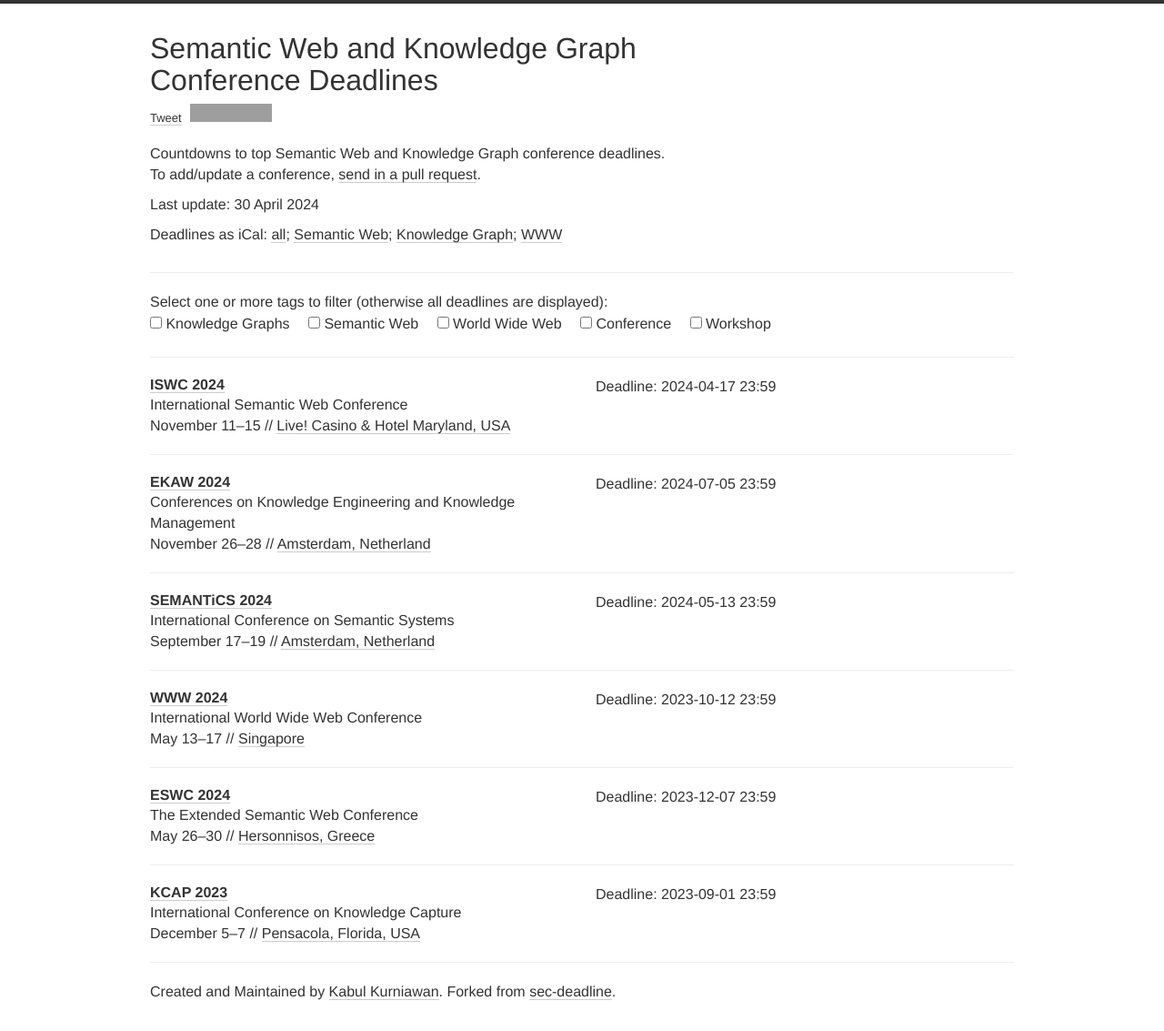
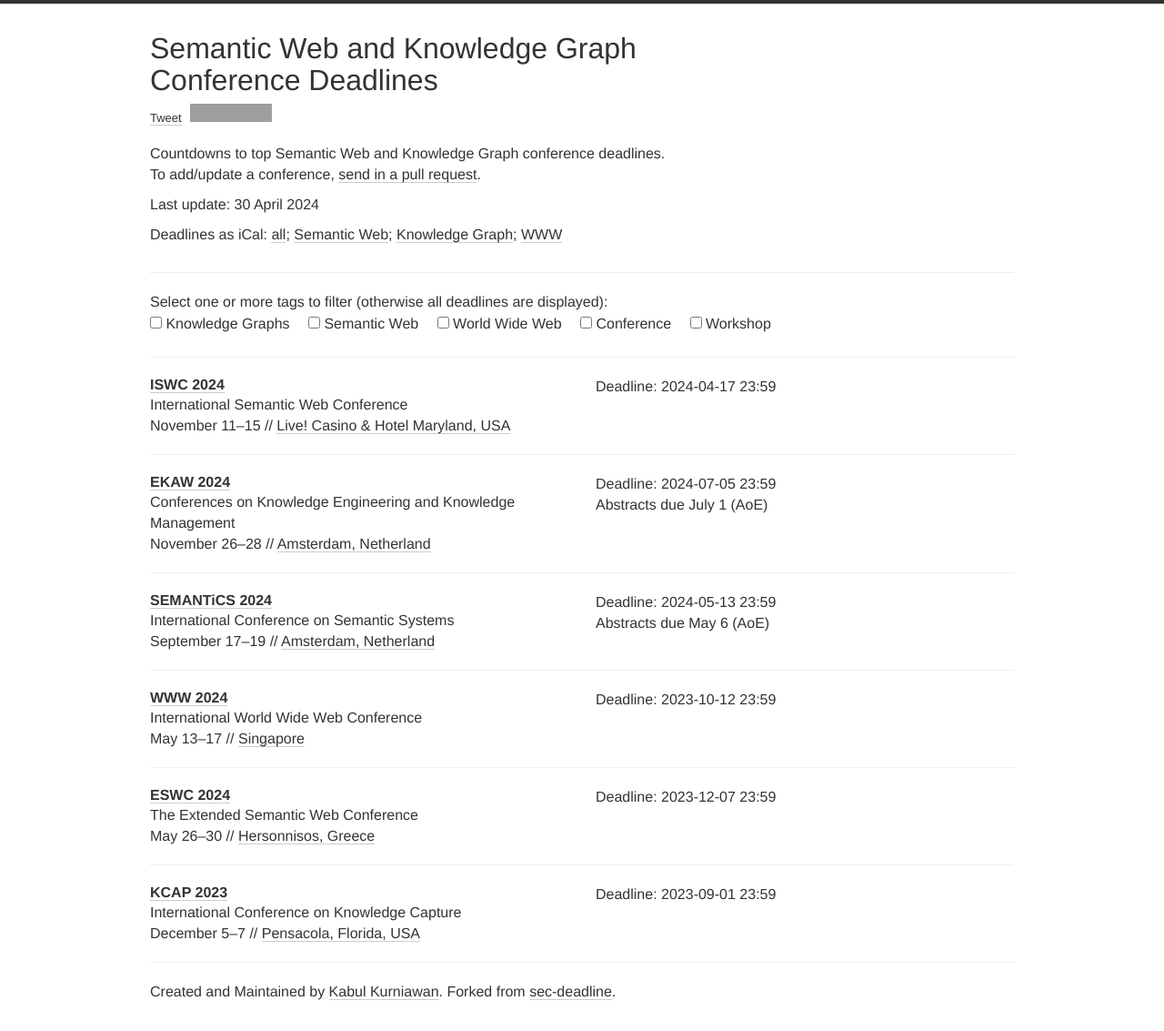
Before and after one commit to swc-deadlines/swc-deadlines.github.io, a Jekyll site: the page built from index.html, in a window 1280 px wide. Shown: the whole page at 91% size. Built offline with Jekyll 4.4.1, drawn with Linux system fonts in a browser that asks for light colours; nearby versions of some CDN libraries; comment, search, counter and statistics services are not loaded; grey boxes are pictures that could not be loaded.

Commit message:
add abstract due

```diff
--- a/_data/conferences.yml
+++ b/_data/conferences.yml
@@ -8,6 +8,7 @@
   description: International Semantic Web Conference
   link: https://iswc2024.semanticweb.org/
   deadline: ["2024-04-17 23:59"]
+
   place: Live! Casino & Hotel Maryland, USA
   date: November 11-15
   tags: [SW, CONF]
@@ -18,6 +19,7 @@
   date: "26 - 28 NOV"
   link: https://ekaw.org/
   deadline: ["2024-07-05 23:59"]
+  comment: Abstracts due July 1 (AoE)
   date: November 26-28
   place: Amsterdam, Netherland
   tags: [SW, KG, CONF]
@@ -28,6 +30,7 @@
   date: "17 - 19 SEP"
   link: https://2024-eu.semantics.cc/
   deadline: ["2024-05-13 23:59"]
+  comment: Abstracts due May 6 (AoE)
   date: September 17-19
   place: Amsterdam, Netherland
   tags: [SW, CONF]
```
